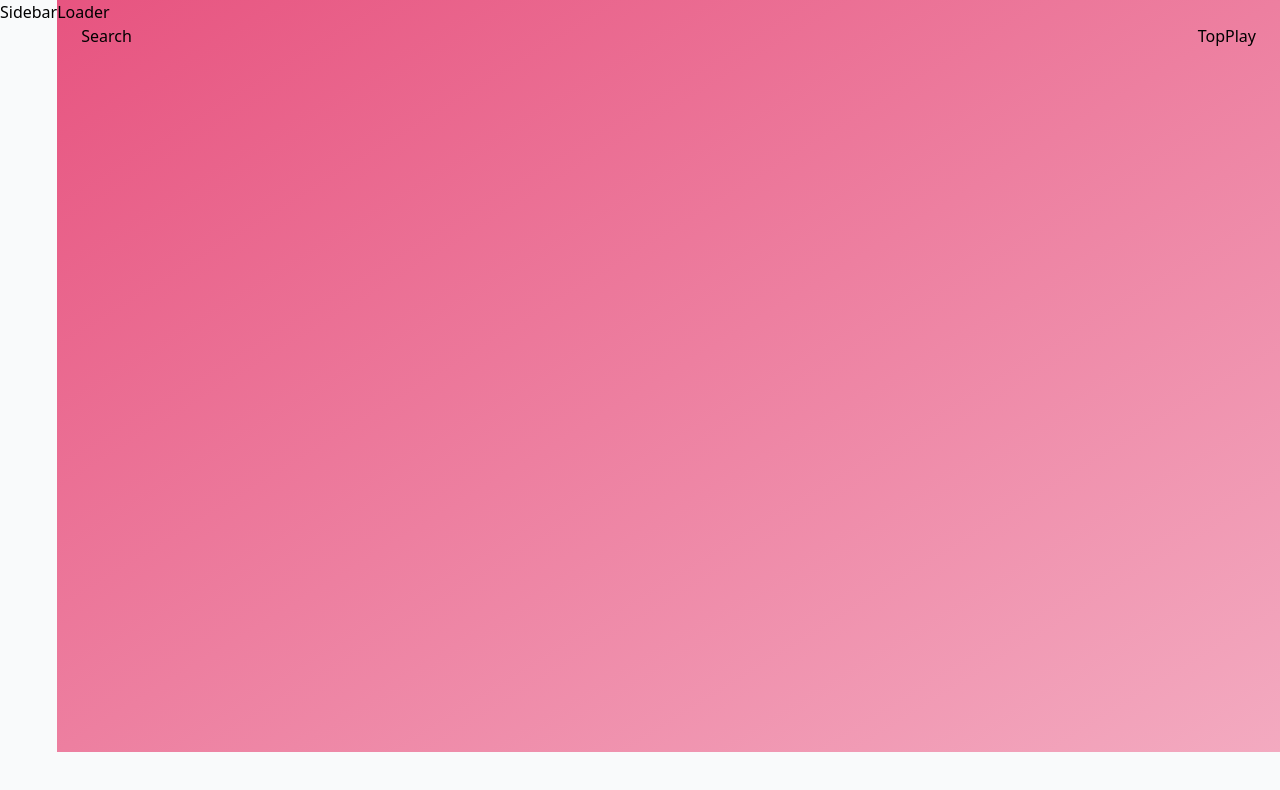
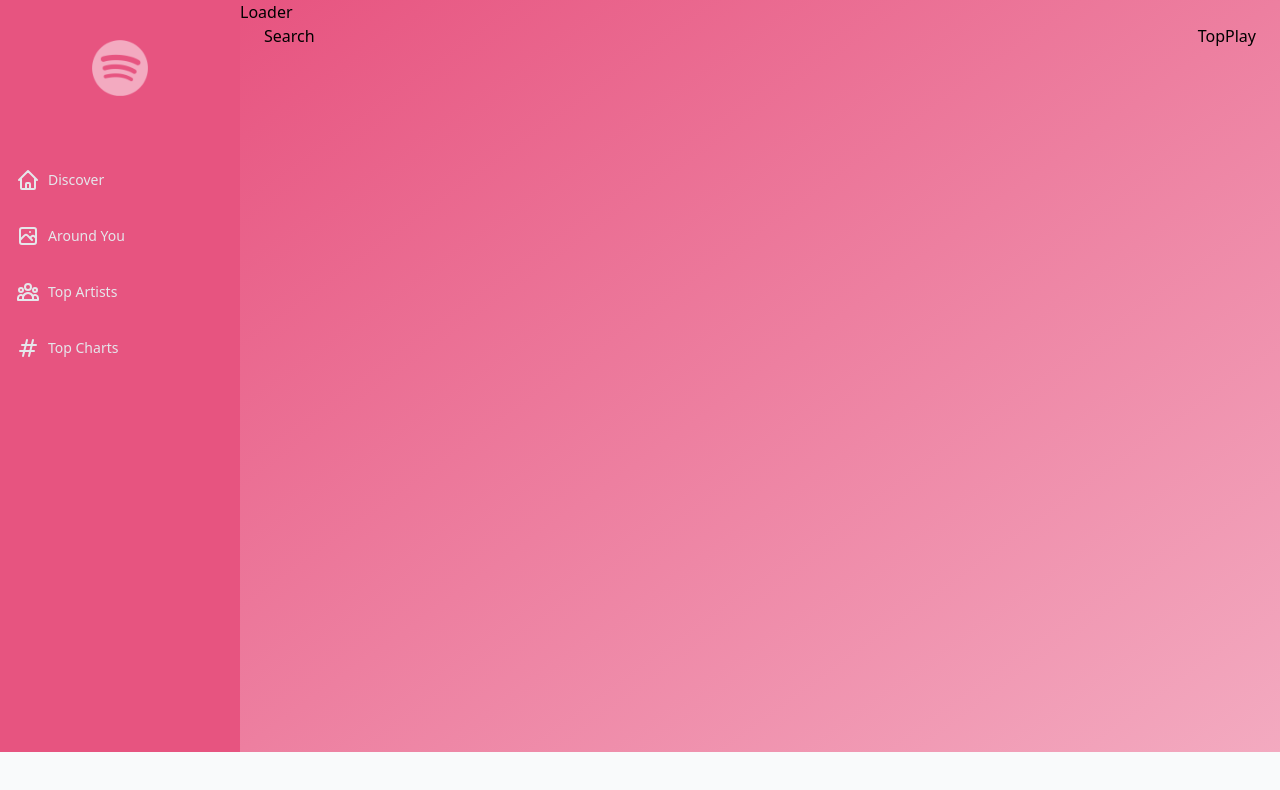
Before and after one commit to camilamdaniels/spotify-clone, a React (Vite) app: page /search/1 in a window 1280 px wide. Shown: the top 790 px of the page. Built offline with nearby package versions, Linux system fonts and the light colour scheme.

Commit message:
Finished routing for sidebar component.

```diff
--- a/src/components/Sidebar.jsx
+++ b/src/components/Sidebar.jsx
@@ -1,5 +1,61 @@
-const Sidebar = () => (
-  <div>Sidebar</div>
+import React, { useState } from 'react'
+import { NavLink } from 'react-router-dom'
+import { HiOutlineHashtag, HiOutlineHome, HiOutlineMenu, HiOutlinePhotograph, HiOutlineUserGroup } from 'react-icons/hi'
+import { RiCloseLine } from 'react-icons/ri'
+// import { logo } from '../assets'
+
+// import { links } from '../assets/constants'
+import logo from '../assets/logo.png'
+
+const links = [
+  {name: 'Discover', to: '/', icon: HiOutlineHome},
+  {name: 'Around You', to: '/around-you', icon: HiOutlinePhotograph},
+  {name: 'Top Artists', to: '/top-artists', icon: HiOutlineUserGroup},
+  {name: 'Top Charts', to: '/top-charts', icon: HiOutlineHashtag},
+]
+
+const NavLinks = ({ handleClick }) => (
+  <div className="mt-10">
+    {links.map((item) => (
+      <NavLink
+        key={item.name}
+        to={item.to}
+        className="flex flex-row justify-start items-center my-8 text-sm font-medium text-gray-200 hover:text-[#f3aac0]"
+        onClick={() => handleClick && handleClick()}
+      >
+        <item.icon className="w-6 h-6 mr-2" />
+        {item.name}
+      </NavLink>
+    ))}
+  </div>
 );
 
+const Sidebar = () => {
+  const [mobileMenuOpen, setMobileMenuOpen] = useState(false)
+
+  return (
+    <>
+      <div className='md:flex hidden flex-col w-[240px] py-10 px-4 bg-[#e75480]'>
+        {/* <img src={logo} alt='logo' className='w-full h-14 object-contain'/> */}
+        <img src={logo} alt='logo' className='w-full h-14 object-contain'/>
+        <NavLinks />
+      </div>
+
+      <div className='absolute md:hidden block top-6 right-3'>
+        {!mobileMenuOpen ? (
+          <HiOutlineMenu className='w-6 h-6 mr-2 text-white' onClick={() => setMobileMenuOpen(true)}/>
+        ) : (
+          <RiCloseLine className='w-6 h-6 mr-2 text-white' onClick={() => setMobileMenuOpen(false)}/>
+        )}
+      </div>
+
+      <div className={`absolute top-0 h-screen w-2/3 bg-gradient-to-tl from-white/10 to-[#e75480] backdrop-blur-lg z-10 p-6 md:hidden smooth-transition ${mobileMenuOpen ? 'left-0' : '-left-full'}`}>
+        {/* <img src={logo} alt='logo' className='w-full h-14 object-contain'/> */}
+        <img src={logo} alt='logo' className='w-full h-14 object-contain'/>
+        <NavLinks handleClick={() => setMobileMenuOpen(false)}/>
+      </div>
+    </>
+  )
+};
+
 export default Sidebar;
--- a/src/index.css
+++ b/src/index.css
@@ -4,11 +4,11 @@
 
 /* Active Navigation Link */
 .active {
-  @apply text-cyan-500;
+  @apply text-[#f3aac0];
 }
 
 .active svg {
-  @apply text-cyan-500;
+  @apply text-[#f3aac0];
 }
 
 .bar:nth-child(2) {
@@ -41,3 +41,7 @@
   -ms-overflow-style: none; /* IE and Edge */
   scrollbar-width: none; /* Firefox */
 }
+
+select {
+  -webkit-appearance: none;
+}
```
Also changed, not shown: src/components/TopPlay.jsx (+9 -0 lines), src/assets/logo.png (added).
